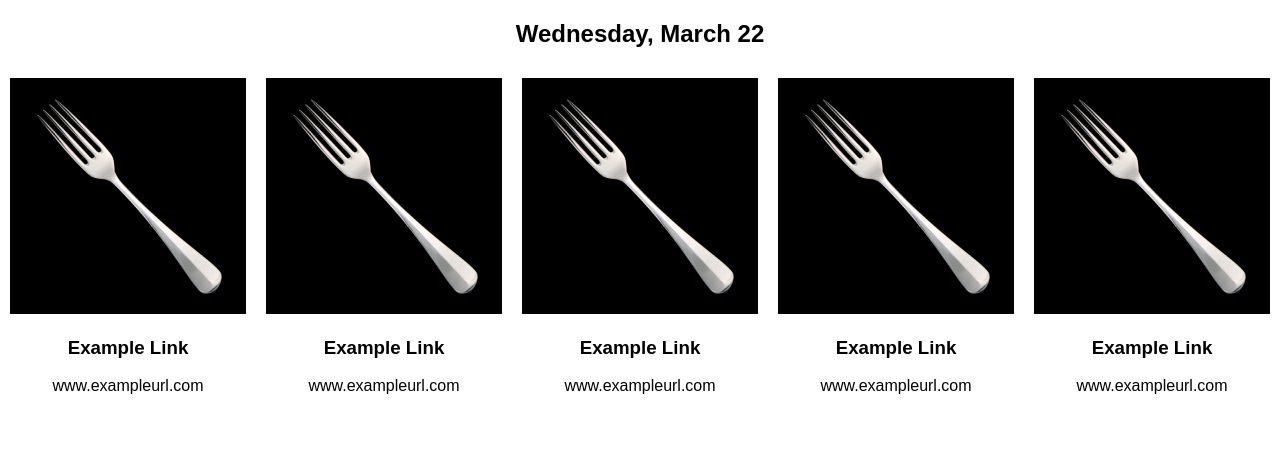
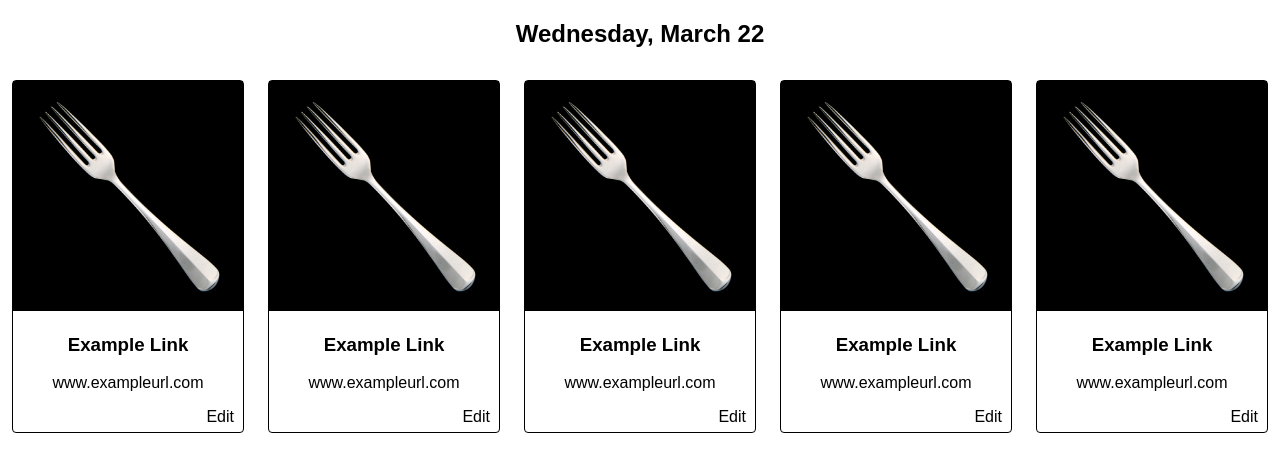
Before and after one commit to clintonn/forking-paths, a React (Create React App) app: page /home in a window 1280 px wide. Shown: the top 472 px of the page. Built offline with nearby package versions, Linux system fonts and the light colour scheme; no server answers.

Commit message:
style link cards

```diff
--- a/public/index.html
+++ b/public/index.html
@@ -13,7 +13,7 @@
       work correctly both with client-side routing and a non-root public URL.
       Learn how to configure a non-root public URL by running `npm run build`.
     -->
-    <title>React App</title>
+    <title>Forking Paths</title>
   </head>
   <body>
     <div id="root"></div>
--- a/src/components/Home.js
+++ b/src/components/Home.js
@@ -1,11 +1,11 @@
 import React, { Component } from 'react';
 import { bindActionCreators } from 'redux'
 import { connect } from 'react-redux'
-import fork from '../fork.jpg'
 import '../css/App.css';
 import '../css/animista.css';
 import '../css/home.css';
 import { Link } from 'react-router-dom'
+import LinkCard from './LinkCard'
 import { fetchUsername } from '../actions'
 
 class Home extends Component {
@@ -91,33 +91,11 @@ class Home extends Component {
       <div className="Home">
         <h2 id="date">{this.showDate()}</h2>
         <div className="link-wrapper">
-
-          <div className="link" alt="link">
-            <img src={fork} id="fork" />
-            <h3>Example Link</h3>
-            <p className="url">www.exampleurl.com</p>
-          </div>
-          <div className="link" alt="link">
-            <img src={fork} id="fork" />
-            <h3>Example Link</h3>
-            <p className="url">www.exampleurl.com</p>
-          </div>
-          <div className="link" alt="link">
-            <img src={fork} id="fork" />
-            <h3>Example Link</h3>
-            <p className="url">www.exampleurl.com</p>
-          </div>
-          <div className="link" alt="link">
-            <img src={fork} id="fork" />
-            <h3>Example Link</h3>
-            <p className="url">www.exampleurl.com</p>
-          </div>
-          <div className="link" alt="link">
-            <img src={fork} id="fork" />
-            <h3>Example Link</h3>
-            <p className="url">www.exampleurl.com</p>
-          </div>
-
+          <LinkCard />
+          <LinkCard />
+          <LinkCard />
+          <LinkCard />
+          <LinkCard />
         </div>
       </div>
     );
--- /dev/null
+++ b/src/components/LinkCard.js
@@ -0,0 +1,31 @@
+import React, { Component } from 'react';
+import { bindActionCreators } from 'redux'
+import { connect } from 'react-redux'
+import fork from '../fork.jpg'
+import '../css/linkcard.css';
+
+class LinkCard extends Component {
+
+  render() {
+    return (
+      <div className="link" alt="link">
+        <img src={fork} id="fork" />
+        <h3 className="title">Example Link</h3>
+        <p className="url">www.exampleurl.com</p>
+        <p className="edit">Edit</p>
+      </div>
+    );
+  }
+}
+
+const mapStateToProps = (state) => {
+  return {
+    user: state.user
+  }
+}
+
+const mapDispatchToProps = (dispatch) => {
+  return bindActionCreators({}, dispatch)
+}
+
+export default connect(mapStateToProps, mapDispatchToProps) (LinkCard)
--- a/src/css/animista.css
+++ b/src/css/animista.css
@@ -1,5 +1,5 @@
 /* ----------------------------------------------
- * Generated by Animista on 2017-3-23 14:26:44
+ * Generated by Animista on 2017-3-23 17:6:36
  * http://animista.net
  * T: @cssanimista
  * ---------------------------------------------- */
@@ -7,7 +7,7 @@
 @-webkit-keyframes swing-in-top-fwd{0%{-webkit-transform:rotateX(-100deg);transform:rotateX(-100deg);-webkit-transform-origin:top;transform-origin:top;opacity:0}100%{-webkit-transform:rotateX(0deg);transform:rotateX(0deg);-webkit-transform-origin:top;transform-origin:top;opacity:1}}@keyframes swing-in-top-fwd{0%{-webkit-transform:rotateX(-100deg);transform:rotateX(-100deg);-webkit-transform-origin:top;transform-origin:top;opacity:0}100%{-webkit-transform:rotateX(0deg);transform:rotateX(0deg);-webkit-transform-origin:top;transform-origin:top;opacity:1}}
 
 .link {
-	-webkit-animation: swing-in-top-fwd 2s cubic-bezier(0.175, 0.885, 0.320, 1.275) both;
+	/*-webkit-animation: swing-in-top-fwd 2s cubic-bezier(0.175, 0.885, 0.320, 1.275) both;
 	-moz-animation: swing-in-top-fwd 2s cubic-bezier(0.175, 0.885, 0.320, 1.275) both;
-	animation: swing-in-top-fwd 2s cubic-bezier(0.175, 0.885, 0.320, 1.275) both;
+	animation: swing-in-top-fwd 2s cubic-bezier(0.175, 0.885, 0.320, 1.275) both;*/
 }
--- a/src/css/home.css
+++ b/src/css/home.css
@@ -1,24 +1,3 @@
 .Home {
   text-align: center;
 }
-
-.link-wrapper {
-  display: inline-flex;
-  flex-direction: row;
-  align-items: center;
-}
-
-.link {
-  max-width: 300px;
-  margin: 10px;
-}
-
-#welcome {
-  position: relative;
-  z-index: 2;
-}
-
-#fork {
-  max-width: 100%;
-  height: auto;
-}
--- /dev/null
+++ b/src/css/linkcard.css
@@ -0,0 +1,45 @@
+.link-wrapper {
+  display: inline-flex;
+  flex-direction: row;
+  /*align-items: center;*/
+}
+
+.link {
+  max-width: 300px;
+  margin: 12px;
+  border: 1px solid black;
+  border-radius: 4px;
+  transition: all .2s ease-in-out;
+  cursor: pointer;
+}
+
+.link:hover {
+  transform: scale(1.05);
+}
+
+#welcome {
+  position: relative;
+  z-index: 2;
+}
+
+#fork {
+  max-width: 100%;
+  height: auto;
+}
+
+.title:hover {
+  color: #72baaa;
+}
+
+.url:hover{
+  color: #72baaa;
+}
+
+.edit {
+  text-align: right;
+  margin: 0px 9px 6px 0px;
+}
+
+.edit:hover {
+  color: #72baaa;
+}
```
Also changed, not shown: 1 other file (tests, documents, lock files or other folders).
